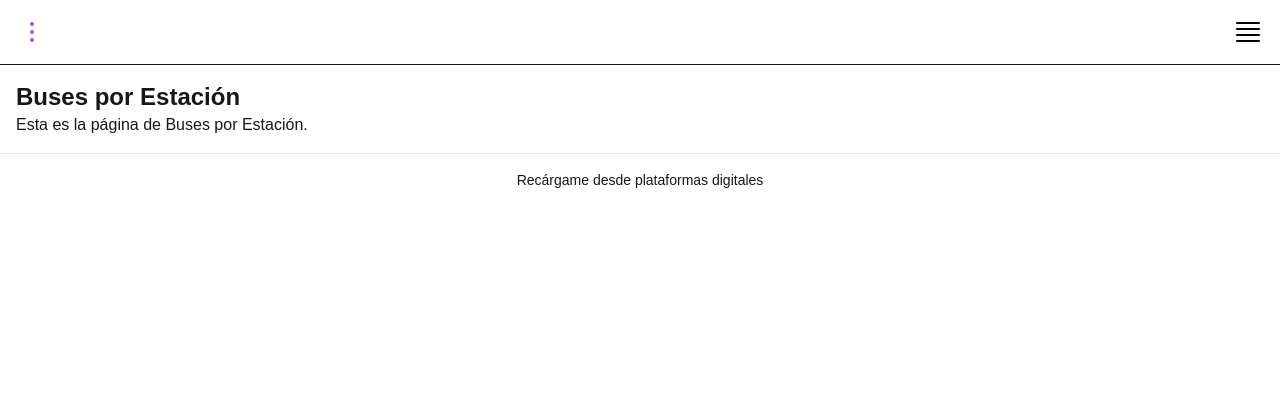
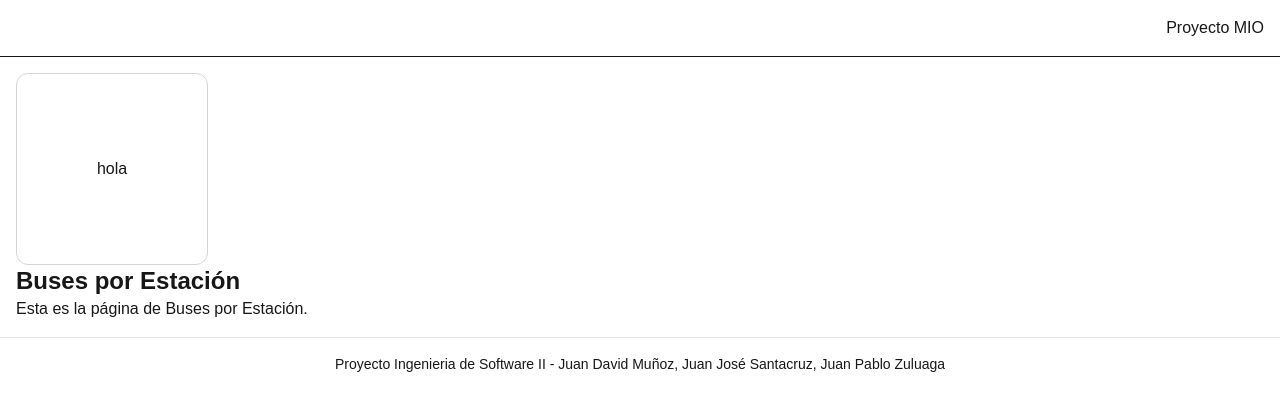
Before and after one commit to Romerito1125/frontendIngenieriaSoft, a Next.js app: page /buses-por-estacion in a window 1280 px wide. Shown: the top 410 px of the page. Built offline with nearby package versions, Linux system fonts and the light colour scheme.

Commit message:
cambiosEstaciones

```diff
--- a/package.json
+++ b/package.json
@@ -11,7 +11,7 @@
   "dependencies": {
     "@heroicons/react": "^2.2.0",
     "@react-google-maps/api": "^2.20.6",
-    "next": "15.2.0",
+    "next": "^15.3.1",
     "react": "^19.0.0",
     "react-dom": "^19.0.0",
     "react-icons": "^5.5.0"
--- a/src/app/buses-por-estacion/page.tsx
+++ b/src/app/buses-por-estacion/page.tsx
@@ -1,8 +1,18 @@
+import Link from "next/link";
+
+
 export default function BusesPorEstacion() {
   return (
     <div className="p-4">
-      <h1 className="text-2xl font-bold">Buses por Estación</h1>
-      <p>Esta es la página de Buses por Estación.</p>
+
+      <Link
+        href="/buses-realtime"
+        className="flex flex-col items-center p-6 border border-gray-300 rounded-xl transition-transform hover:-translate-y-1 hover:shadow-lg w-48 h-48 justify-center"
+      >
+        <div>hola</div>
+        </Link>
+        <h1 className="text-2xl font-bold">Buses por Estación</h1>
+        <p>Esta es la página de Buses por Estación.</p>
     </div>
   );
 }
--- a/src/app/buses-realtime/page.tsx
+++ b/src/app/buses-realtime/page.tsx
@@ -33,6 +33,7 @@ const estaciones = [
   { nombre: "Las Américas", lat: 3.463576, lng: -76.525274 },
   { nombre: "Versalles", lat: 3.4611281, lng: -76.52684 },
   { nombre: "Torre de Cali", lat: 3.456793, lng: -76.530279 },
+
 ];
 
 export default function MapaMIO() {
@@ -57,6 +58,19 @@ export default function MapaMIO() {
             fullscreenControl: false,
             zoomControl: false,
             disableDefaultUI: true,
+
+            styles: [
+              {
+                featureType: 'poi',
+                elementType: 'all',
+                stylers: [
+                  {
+                    visibility: 'off'
+                  }
+                ]
+              }
+            ]
+
           }}
         >
           {iconSize &&
--- a/src/app/components/Footer.tsx
+++ b/src/app/components/Footer.tsx
@@ -1,7 +1,7 @@
 export default function Footer() {
     return (
       <footer className="w-full p-4 text-center border-t border-gray-200 bg-white text-sm">
-        <p>Recárgame desde plataformas digitales</p>
+        <p>Proyecto Ingenieria de Software II - Juan David Muñoz, Juan José Santacruz, Juan Pablo Zuluaga</p>
       </footer>
     );
   }
--- a/src/app/components/Header.tsx
+++ b/src/app/components/Header.tsx
@@ -4,11 +4,12 @@ export default function Header() {
   return (
     <header className="w-full flex justify-between items-center p-4 border-b border-black-200 bg-white">
       <div className="cursor-pointer">
-        <EllipsisVerticalIcon className="size-8 text-purple-500" />
+        { /* <EllipsisVerticalIcon className="size-8 text-purple-500" /> */}
       </div>
       <div className="cursor-pointer">
-        <Bars4Icon className="size-8 text-black" />
+        { /* <Bars4Icon className="size-8 text-black" /> */}
       </div>
+      <div>Proyecto MIO</div>
     </header>
   );
 }
```
Also changed, not shown: 1 other file (tests, documents, lock files or other folders).
